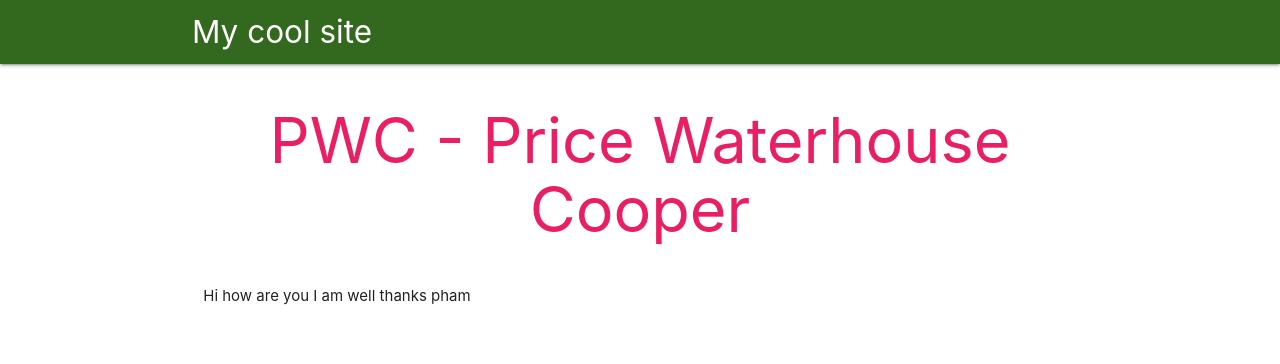
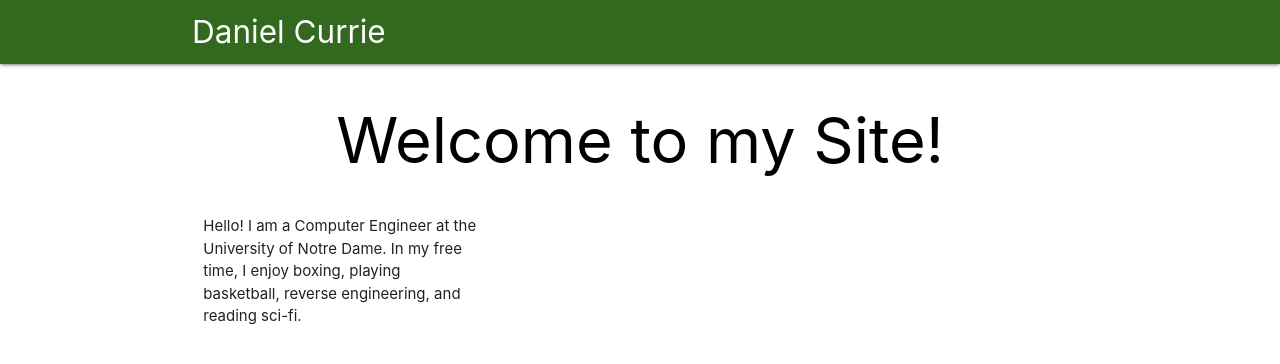
Before and after one commit to dcurrie96/dcurrie96.github.io, a plain HTML site: page index.html in a window 1280 px wide. Drawn offline with nearby package versions, Linux system fonts and the light colour scheme.

Commit message:
change0
change

```diff
--- a/index.html
+++ b/index.html
@@ -19,11 +19,11 @@
 
      <nav class="light-green darken-4">
        <div class="container">
-         <a class="brand-logo" href="#">My cool site</a>
+         <a class="brand-logo" href="#">Daniel Currie</a>
        </div>
     </nav>
     <main class="container">
-      <h1 class="center header pink-text">PWC - Price Waterhouse Cooper</h1>
+      <h1 class="center header black-text">Welcome to my Site!</h1>
     </main>
 
     <section class="container">
@@ -31,7 +31,7 @@
       <div class="row">
 
         <div class="col s4">
-          <p> Hi how are you I am well thanks pham </p>
+          <p> Hello! I am a Computer Engineer at the University of Notre Dame. In my free time, I enjoy boxing, playing basketball, reverse engineering, and reading sci-fi. </p>
         </div>
       </div>
     </section>
```
